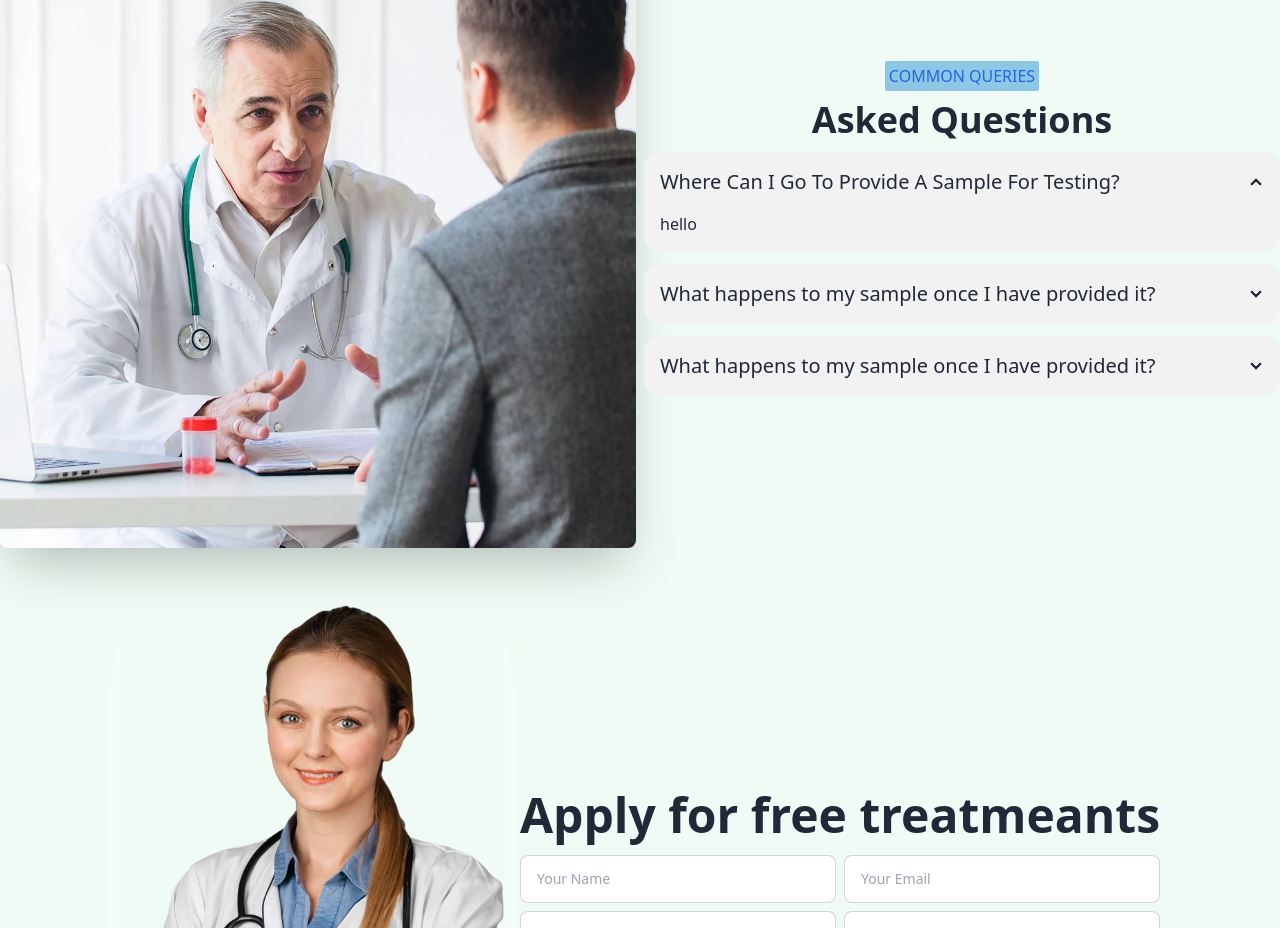
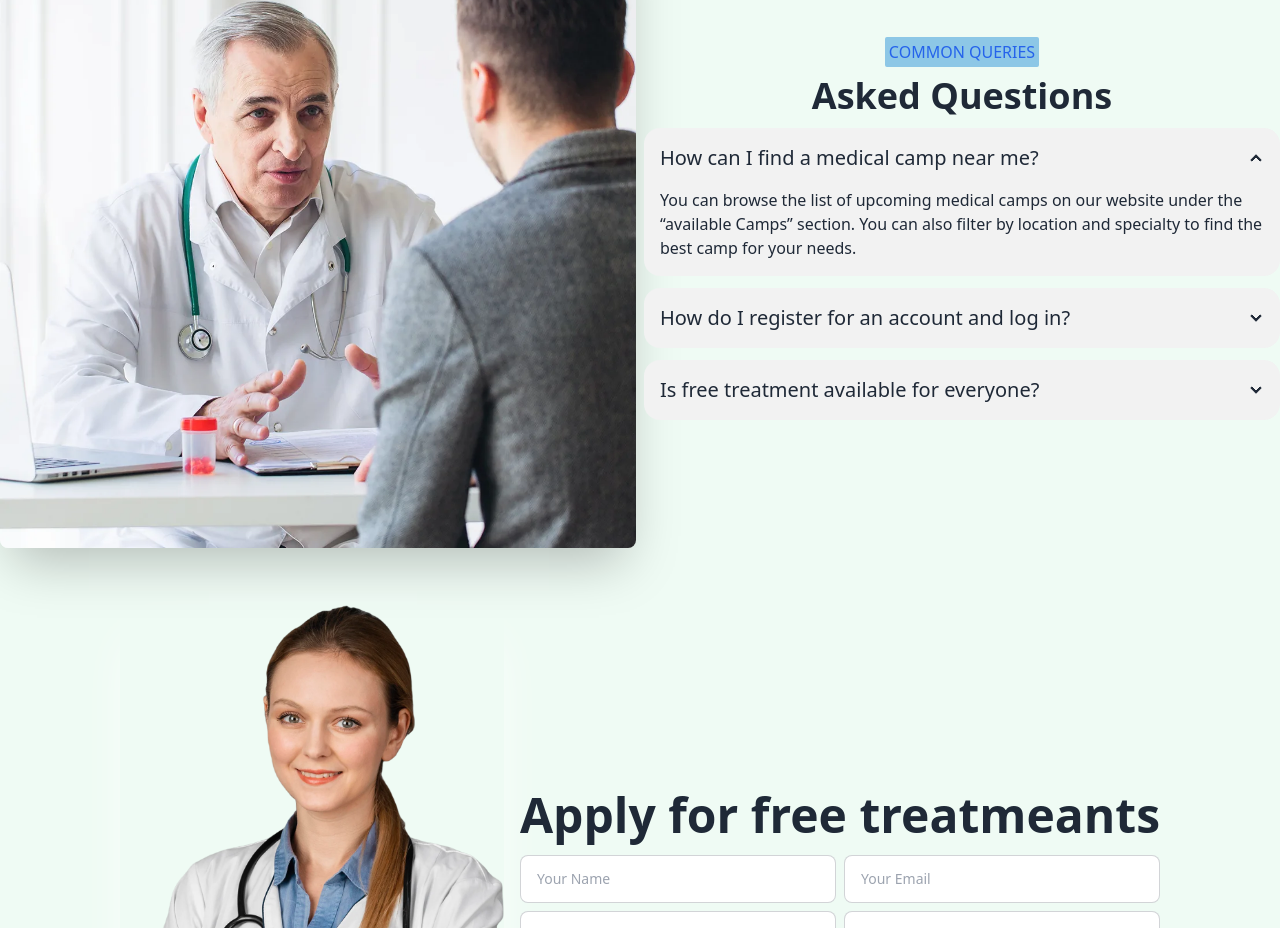
Before and after one commit to rabiulkhan7224/medicamps-client, a React (Vite) app: page / in a window 1280 px wide. Shown: the part 840-1768 px from the top of the page. Built offline with nearby package versions, Linux system fonts and the light colour scheme; no server answers.

Commit message:
last update done  2/19/2025 faq udate

```diff
--- a/src/Page/Home/FQA.jsx
+++ b/src/Page/Home/FQA.jsx
@@ -11,23 +11,23 @@ const FQA = () => {
                 <h1 className='text-2xl md:text-4xl font-bold'>Asked Questions</h1>
             <div className="collapse collapse-arrow bg-base-200">
                 <input type="radio" name="my-accordion-2" defaultChecked />
-                <div className="collapse-title text-xl font-medium">Where Can I Go To Provide A Sample For Testing?</div>
+                <div className="collapse-title text-xl font-medium">How can I find a medical camp near me?</div>
                 <div className="collapse-content ">
-                    <p>hello</p>
+                    <p>You can browse the list of upcoming medical camps on our website under the “available Camps” section. You can also filter by location and specialty to find the best camp for your needs.</p>
                 </div>
             </div>
             <div className="collapse collapse-arrow bg-base-200">
                 <input type="radio" name="my-accordion-2" />
-                <div className="collapse-title text-xl font-medium">What happens to my sample once I have provided it?</div>
+                <div className="collapse-title text-xl font-medium"> How do I register for an account and log in?</div>
                 <div className="collapse-content">
-                    <p>hello</p>
+                    <p>Click the "Register" button, fill in your details, and create an account. Once registered, use your email and password to log in. You can also sign in with Google for quick access.</p>
                 </div>
             </div>
             <div className="collapse collapse-arrow bg-base-200">
                 <input type="radio" name="my-accordion-2" />
-                <div className="collapse-title text-xl font-medium">What happens to my sample once I have provided it?</div>
+                <div className="collapse-title text-xl font-medium">Is free treatment available for everyone?</div>
                 <div className="collapse-content">
-                    <p>hello</p>
+                    <p>Yes, free treatment is available for eligible patients. You need to apply for free treatment through the application form on our website. Our team will review your request and notify you via email if you qualify.</p>
                 </div>
             </div>
             </div>
```
